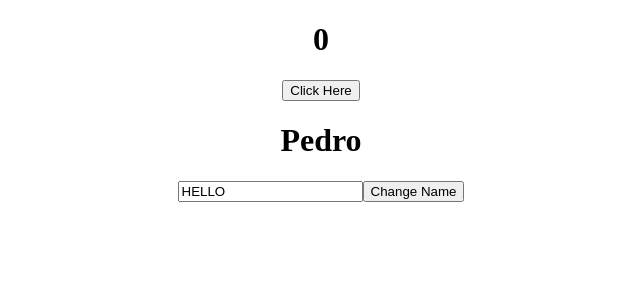
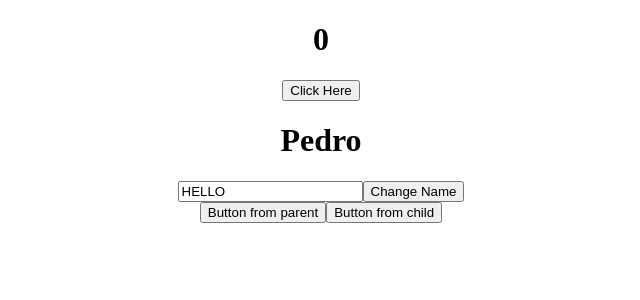
Before and after one commit to JakubDrozd/React-sandbox, a React (Create React App) app in the folder HooksCourse/hooks-course/: page / in a window 1280 px wide. Shown: the top 300 px of the page, without its empty margins (319-959 px from the left). Built offline with nearby package versions, Linux system fonts and the light colour scheme; no server answers.

Commit message:
Feat: add new child component 'Button' to the App component

```diff
--- a/HooksCourse/hooks-course/src/App.js
+++ b/HooksCourse/hooks-course/src/App.js
@@ -7,6 +7,7 @@ import {
 } from "react";
 import styled from "styled-components";
 import axios from "axios";
+import Button from "./Button";
 
 //App component
 const Base = styled.div`
@@ -50,6 +51,9 @@ function App() {
       <h1>Pedro</h1>
       <input type="text" value="PEDRO" placeholder="Ex..." ref={inputRef} />
       <button onClick={onClick}>Change Name</button>
+      <br />
+      <button>Button from parent</button>
+      <Button></Button>
     </Base>
   );
 }
```
